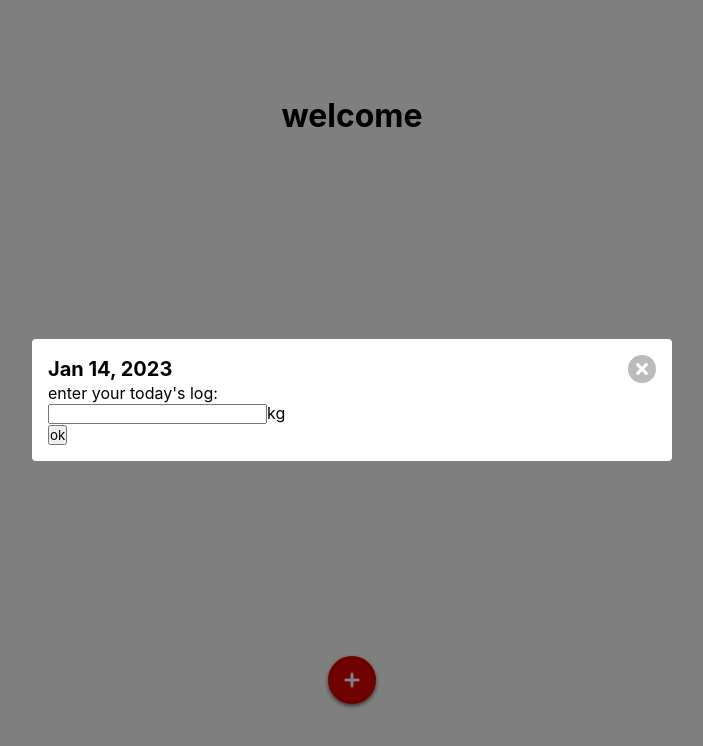
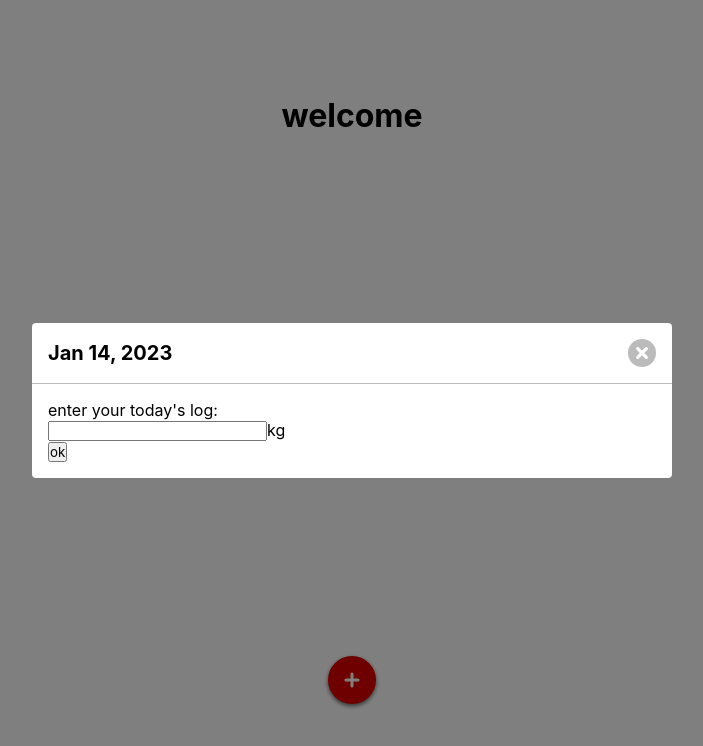
Before and after one commit to lousousa/weight-log, a Next.js app: page / in a window 1280 px wide. Both pictures are taken after a click on the button 640 px from the left and 680 px from the top of the page. Shown: the top 746 px of the page, without its empty margins (288-991 px from the left). Built offline with nearby package versions, Linux system fonts and the light colour scheme.

Commit message:
update modal styles

```diff
--- a/src/components/modal.tsx
+++ b/src/components/modal.tsx
@@ -49,7 +49,9 @@ export const Modal = forwardRef((props: IProps, ref: any) => {
             </CloseButton>
           </ModalHeader>
 
-          {content}
+          <ModalContent>
+            {content}
+          </ModalContent>
         </InnerWrapper>
       </ModalWrapper>
     }
@@ -84,12 +86,13 @@ const InnerWrapper = styled.div`
   width: 100%;
   max-width: 640px;
   border-radius: 4px;
-  padding: 16px;
 `
 
 const ModalHeader = styled.header`
   display: flex;
   align-items: center;
+  border-bottom: 1px solid #bbb;
+  padding: 16px;
 `
 
 const TitleWrapper = styled.div`
@@ -112,3 +115,7 @@ const CloseButton = styled.button`
     width: 12px;
   }
 `
+
+const ModalContent = styled.div`
+  padding: 16px;
+`
```
